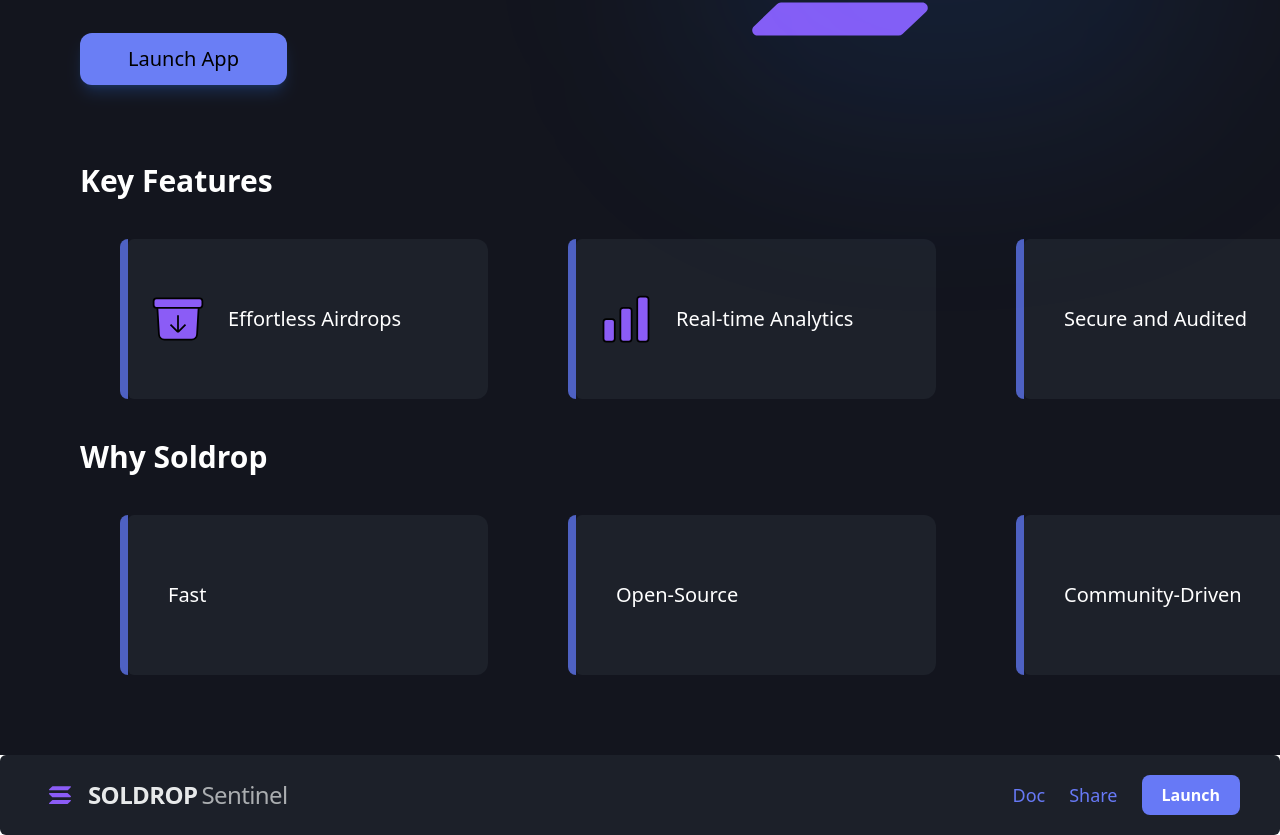
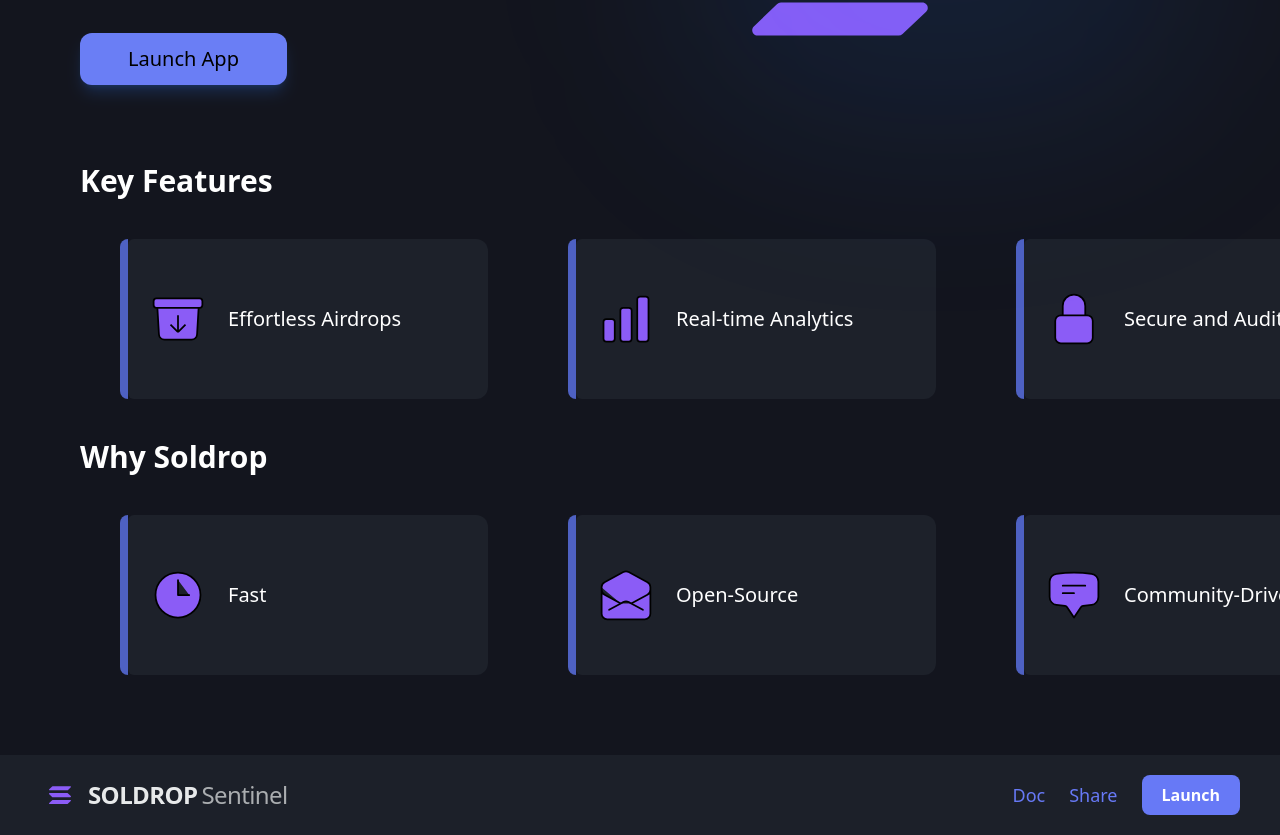
Before and after one commit to Tass-1/SolDrop, a React (Vite) app: page / in a window 1280 px wide. Shown: the part 357-1192 px from the top of the page. Built offline with nearby package versions, Linux system fonts and the light colour scheme.

Commit message:
added some more icons

```diff
--- a/src/components/Footer.tsx
+++ b/src/components/Footer.tsx
@@ -2,7 +2,7 @@ import { SolIcon } from "./Icons/Solana"
 
 export const Footer = () => {
     return (
-        <nav className="w-full bg-[#1c2029] h-20 rounded-md flex items-center px-10">
+        <nav className="w-full bg-[#1c2029] h-20  flex items-center px-10">
             <div className="flex justify-between items-center w-full">
 
 
--- /dev/null
+++ b/src/components/Icons/Comm.tsx
@@ -0,0 +1,19 @@
+
+
+
+
+
+
+export const Comm = ({size = "w-8 h-8"} : {
+    size?:string
+}) => {
+    return (
+        <div className={size}>
+            <svg xmlns="http://www.w3.org/2000/svg" fill="none" viewBox="0 0 24 24" stroke-width="0.7" stroke="currentColor" className="w-full h-full">
+            <path fill="#8b5cf6" stroke-linecap="round" stroke-linejoin="round" d="M7.5 8.25h9m-9 3H12m-9.75 1.51c0 1.6 1.123 2.994 2.707 3.227 1.129.166 2.27.293 3.423.379.35.026.67.21.865.501L12 21l2.755-4.133a1.14 1.14 0 0 1 .865-.501 48.172 48.172 0 0 0 3.423-.379c1.584-.233 2.707-1.626 2.707-3.228V6.741c0-1.602-1.123-2.995-2.707-3.228A48.394 48.394 0 0 0 12 3c-2.392 0-4.744.175-7.043.513C3.373 3.746 2.25 5.14 2.25 6.741v6.018Z" />
+            </svg>
+
+
+        </div>
+    )
+}
--- /dev/null
+++ b/src/components/Icons/Fast.tsx
@@ -0,0 +1,16 @@
+
+
+
+export const Fast = ({size = "w-8 h-8"} : {
+    size?:string
+}) => {
+    return (
+        <div className={size}>
+            <svg xmlns="http://www.w3.org/2000/svg" fill="none" viewBox="0 0 24 24" stroke-width="0.7" stroke="currentColor" className="w-full h-full">
+            <path fill="#8b5cf6" stroke-linecap="round" stroke-linejoin="round" d="M12 6v6h4.5m4.5 0a9 9 0 1 1-18 0 9 9 0 0 1 18 0Z" />
+            </svg>
+
+
+        </div>
+    )
+}
--- /dev/null
+++ b/src/components/Icons/Lock.tsx
@@ -0,0 +1,15 @@
+
+
+
+export const Lock = ({size = "w-8 h-8"} : {
+    size?: string
+}) => {
+    return (
+        <div className={size}>
+            <svg xmlns="http://www.w3.org/2000/svg" fill="none" viewBox="0 0 24 24" stroke-width="0.7" stroke="currentColor" className="w-full h-full">
+            <path fill="#8b5cf6" stroke-linecap="round" stroke-linejoin="round" d="M16.5 10.5V6.75a4.5 4.5 0 1 0-9 0v3.75m-.75 11.25h10.5a2.25 2.25 0 0 0 2.25-2.25v-6.75a2.25 2.25 0 0 0-2.25-2.25H6.75a2.25 2.25 0 0 0-2.25 2.25v6.75a2.25 2.25 0 0 0 2.25 2.25Z" />
+            </svg>
+
+        </div>
+    )
+}
--- /dev/null
+++ b/src/components/Icons/Open.tsx
@@ -0,0 +1,20 @@
+
+
+
+
+
+
+
+export const Open = ({size = "w-8 h-8"} : {
+    size?:string
+}) => {
+    return (
+        <div className={size}>
+            <svg xmlns="http://www.w3.org/2000/svg" fill="none" viewBox="0 0 24 24" stroke-width="0.7" stroke="currentColor" className="w-full h-full">
+            <path fill="#8b5cf6" stroke-linecap="round" stroke-linejoin="round" d="M21.75 9v.906a2.25 2.25 0 0 1-1.183 1.981l-6.478 3.488M2.25 9v.906a2.25 2.25 0 0 0 1.183 1.981l6.478 3.488m8.839 2.51-4.66-2.51m0 0-1.023-.55a2.25 2.25 0 0 0-2.134 0l-1.022.55m0 0-4.661 2.51m16.5 1.615a2.25 2.25 0 0 1-2.25 2.25h-15a2.25 2.25 0 0 1-2.25-2.25V8.844a2.25 2.25 0 0 1 1.183-1.981l7.5-4.039a2.25 2.25 0 0 1 2.134 0l7.5 4.039a2.25 2.25 0 0 1 1.183 1.98V19.5Z" />
+            </svg>
+
+
+        </div>
+    )
+}
--- a/src/pages/home.tsx
+++ b/src/pages/home.tsx
@@ -1,6 +1,10 @@
 import { Card } from "../components/Card"
 import { Air } from "../components/Icons/Air"
 import { Analytics } from "../components/Icons/Analytics"
+import { Comm } from "../components/Icons/Comm"
+import { Fast } from "../components/Icons/Fast"
+import { Lock } from "../components/Icons/Lock"
+import { Open } from "../components/Icons/Open"
 import { SolIcon } from "../components/Icons/Solana"
 
 export const Home = () => {
@@ -35,14 +39,14 @@ export const Home = () => {
             <div className="flex px-10 gap-20 pl-30 mt-5">
                 <Card text={"Effortless Airdrops"} icon={<Air size="w-15 h-15"/>} />
                 <Card text={"Real-time Analytics"} icon={<Analytics size="w-15 h-15"/>} />
-                <Card text={"Secure and Audited"} icon={undefined} />
+                <Card text={"Secure and Audited"} icon={<Lock size="w-15 h-15"/>} />
             </div>
 
             <div className="text-white pl-20 text-3xl font-semibold pt-10 pb-5">Why Soldrop</div>
             <div className="flex px-10 gap-20 pl-30 mt-5 pb-20">
-                <Card text={"Fast"} icon={undefined} />
-                <Card text={"Open-Source"} icon={undefined} />
-                <Card text={"Community-Driven"} icon={undefined} />
+                <Card text={"Fast"} icon={<Fast size="w-15 h-15"/>} />
+                <Card text={"Open-Source"} icon={<Open size="w-15 h-15"/>} />
+                <Card text={"Community-Driven"} icon={<Comm size="w-15 h-15"/>} />
             </div>
         </div>
     )
```
